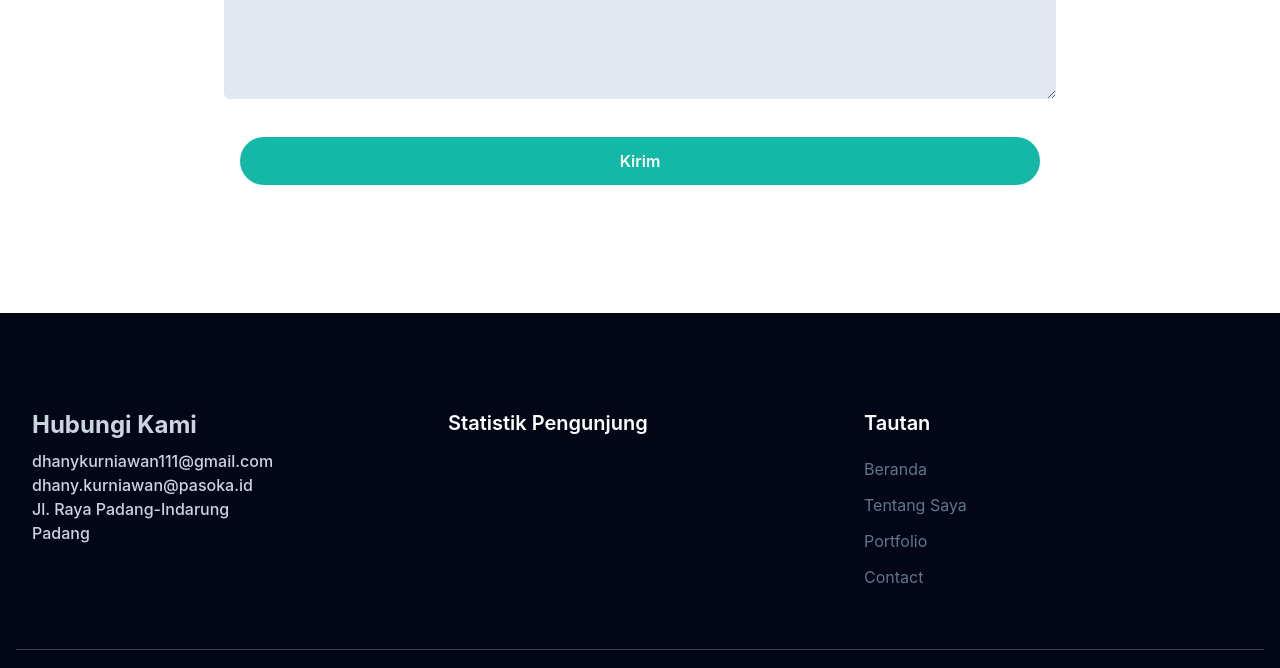
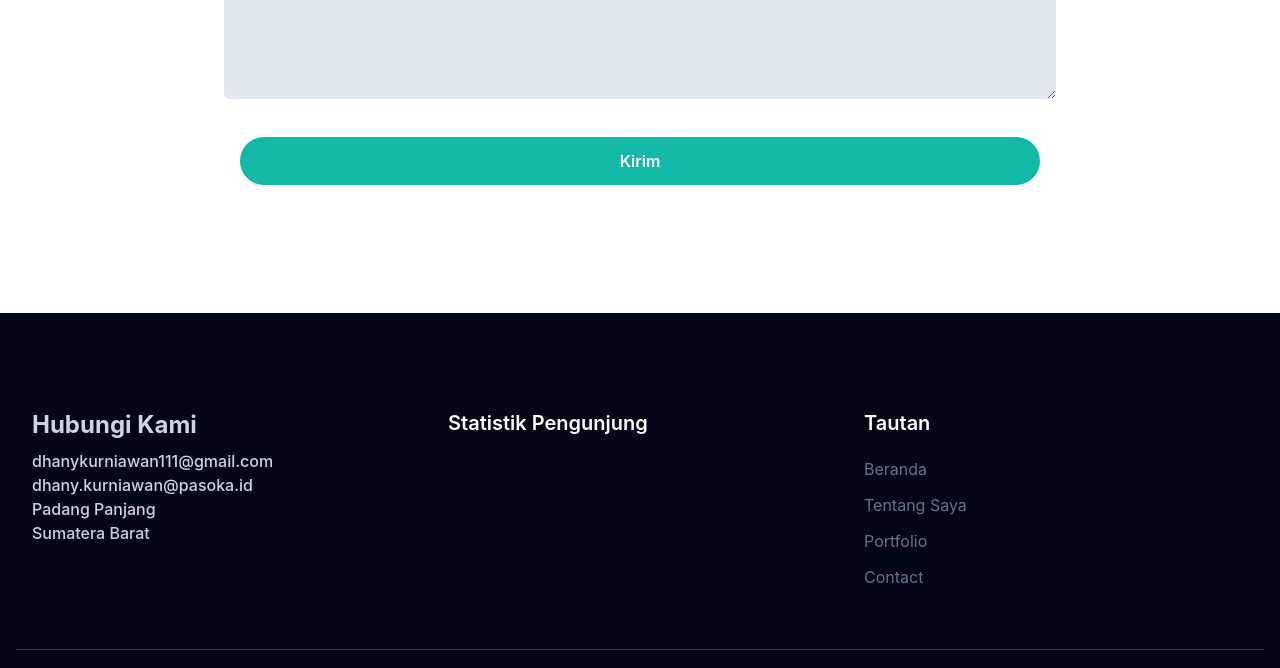
Before and after one commit to dhanykurniawan/portfolio, a website: page index.html in a window 1280 px wide. Shown: the part 3670-4338 px from the top of the page. Drawn offline with Linux system fonts and the light colour scheme.

Commit message:
update 9 Januari 2024

```diff
--- a/index.html
+++ b/index.html
@@ -678,8 +678,8 @@
             <h3 class="font-bold text-2xl mb-2">Hubungi Kami</h3>
             <p>dhanykurniawan111@gmail.com</p>
             <p>dhany.kurniawan@pasoka.id</p>
-            <p>Jl. Raya Padang-Indarung</p>
-            <p>Padang</p>
+            <p>Padang Panjang</p>
+            <p>Sumatera Barat</p>
           </div>
           <div class="w-full px-4 mb-12 md:w-1/3">
             <h3 class="font-semibold text-xl text-white mb-5">
```
